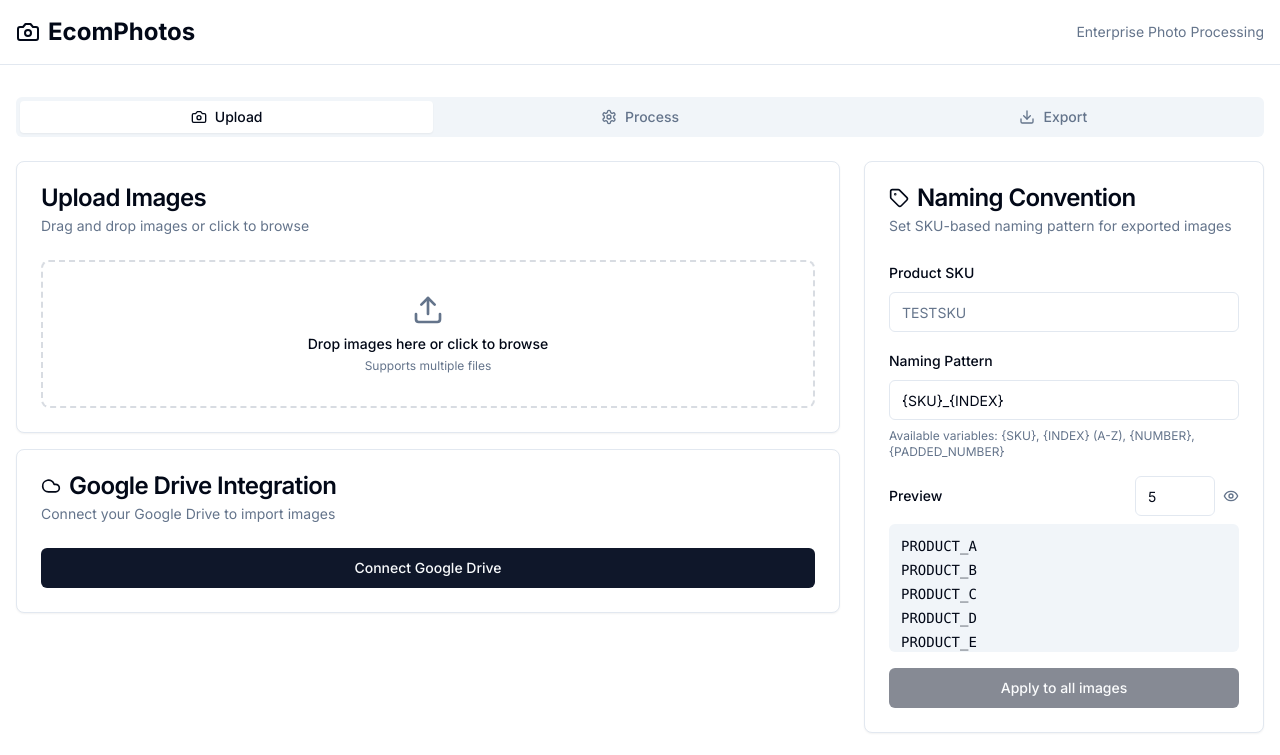
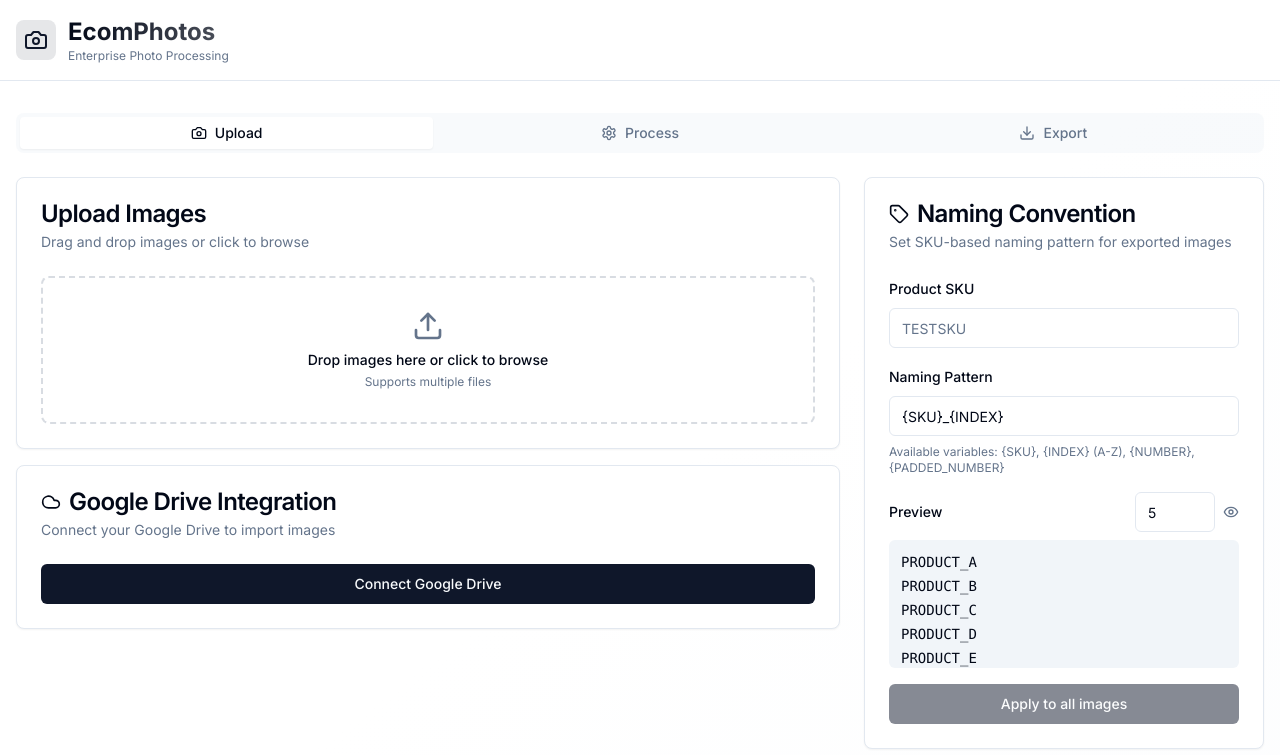
Before and after one commit to samuel-nelson/EcomPhotos, a Next.js app: page / in a window 1280 px wide. Shown: the top 755 px of the page. Built offline with nearby package versions, Linux system fonts and the light colour scheme.

Commit message:
Fix PhotoRoom API and improve UI

```diff
--- a/app/page.tsx
+++ b/app/page.tsx
@@ -13,33 +13,39 @@ export default function Home() {
   const [activeTab, setActiveTab] = useState('upload');
 
   return (
-    <div className="min-h-screen bg-background">
-      <header className="border-b">
+    <div className="min-h-screen bg-gradient-to-br from-background via-background to-muted/20">
+      <header className="border-b bg-background/80 backdrop-blur-sm sticky top-0 z-50">
         <div className="container mx-auto px-4 py-4">
           <div className="flex items-center justify-between">
-            <div className="flex items-center gap-2">
-              <Camera className="h-6 w-6" />
-              <h1 className="text-2xl font-bold">EcomPhotos</h1>
+            <div className="flex items-center gap-3">
+              <div className="p-2 bg-primary/10 rounded-lg">
+                <Camera className="h-6 w-6 text-primary" />
+              </div>
+              <div>
+                <h1 className="text-2xl font-bold bg-gradient-to-r from-foreground to-foreground/70 bg-clip-text text-transparent">
+                  EcomPhotos
+                </h1>
+                <p className="text-xs text-muted-foreground">
+                  Enterprise Photo Processing
+                </p>
+              </div>
             </div>
-            <p className="text-sm text-muted-foreground">
-              Enterprise Photo Processing
-            </p>
           </div>
         </div>
       </header>
 
       <main className="container mx-auto px-4 py-8">
         <Tabs value={activeTab} onValueChange={setActiveTab} className="space-y-6">
-          <TabsList className="grid w-full grid-cols-3">
-            <TabsTrigger value="upload" className="flex items-center gap-2">
+          <TabsList className="grid w-full grid-cols-3 bg-muted/50 p-1 rounded-lg">
+            <TabsTrigger value="upload" className="flex items-center gap-2 data-[state=active]:bg-background data-[state=active]:shadow-sm">
               <Camera className="h-4 w-4" />
               Upload
             </TabsTrigger>
-            <TabsTrigger value="process" className="flex items-center gap-2">
+            <TabsTrigger value="process" className="flex items-center gap-2 data-[state=active]:bg-background data-[state=active]:shadow-sm">
               <Settings className="h-4 w-4" />
               Process
             </TabsTrigger>
-            <TabsTrigger value="export" className="flex items-center gap-2">
+            <TabsTrigger value="export" className="flex items-center gap-2 data-[state=active]:bg-background data-[state=active]:shadow-sm">
               <Download className="h-4 w-4" />
               Export
             </TabsTrigger>
```
